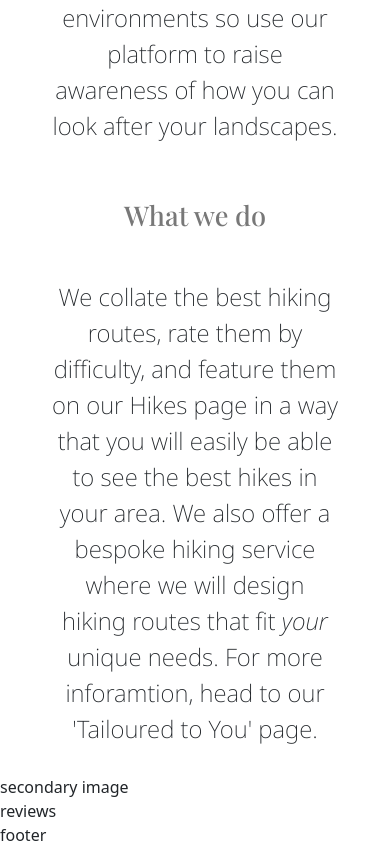
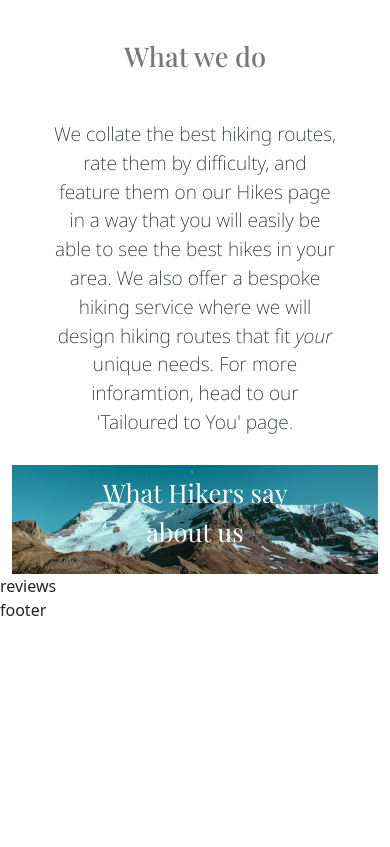
Before and after one commit to Code-Institute-Submissions/anniefenton-milestone-project-2_SepResub, a website: page index.html in a window 390 px wide. Shown: the part 822-1669 px from the top of the page. After the commit the page ends 1444 px from the top, so only its background shows below. Drawn offline with nearby package versions, Linux system fonts and the light colour scheme; a web font is replaced by a local one.

Commit message:
insert secondary image and overlay text on index.html, and write media queries

```diff
--- a/assets/css/style.css
+++ b/assets/css/style.css
@@ -67,7 +67,7 @@
 .body-text {
   font-family: 'Noto Sans', sans-serif;
   padding: 12px 40px;
-  font-size: 2em;
+  font-size: 1.7em;
   text-align: center;
 }
 
@@ -78,12 +78,40 @@
   }
 }
 
-@media only screen and (max-width: 500px) {
+@media only screen and (max-width: 600px) {
   .body-text {
-    font-size: 1.5em;
+    font-size: 1.2em;
   }
 
   .header-row {
     font-size: 1.7em;
   }
 }
+
+#secondary {
+  max-width: 100%;
+}
+
+/*--https://www.w3schools.com/howto/howto_css_image_text.asp--*/
+#centered-secondary {
+  position: absolute;
+  top: 50%;
+  left: 50%;
+  transform: translate(-50%, -50%);
+  font-family: 'Playfair Display', serif;
+  font-size: 4em;
+}
+
+/*--*/
+
+@media only screen and (max-width: 600px) {
+  #secondary-text {
+    font-size: 0.4em;
+  }
+}
+
+@media only screen and (min-width: 601px) {
+  #secondary-text {
+    font-size: 0.7em;
+  }
+}
--- a/index.html
+++ b/index.html
@@ -34,7 +34,7 @@
         <div class="overlay container-fluid">
             <div class="row">
                 <div class="col">
-                    <img src="assets/images/andres-molina-HsfkkDzSZzI-unsplash.jpg" id="hero-image"alt="Mountain landscape">
+                    <img src="assets/images/hero-image.jpg" id="hero-image"alt="Mountain landscape">
                     <div class="centered">
                         <p>Trek Ahead</p>
                     </div>
@@ -75,10 +75,18 @@
                 </div>
             </div>
         </div>
-
     </section>
     <section>
-        secondary image
+        <div class="overlay container-fluid">
+            <div class="row">
+                <div class="col">
+                    <img src="assets/images/secondary-crop.jpg" id="secondary"alt="Mountains at dusk">
+                    <div id="centered-secondary">
+                        <p id="secondary-text">What Hikers say about us</p>
+                    </div>
+                </div>
+            </div>
+        </div>
     </section>
     <section>
         reviews
```
Also changed, not shown: assets/images/secondary-crop.jpg (added), 3 other files. Lines whose indentation alone changed are shown as unchanged.
